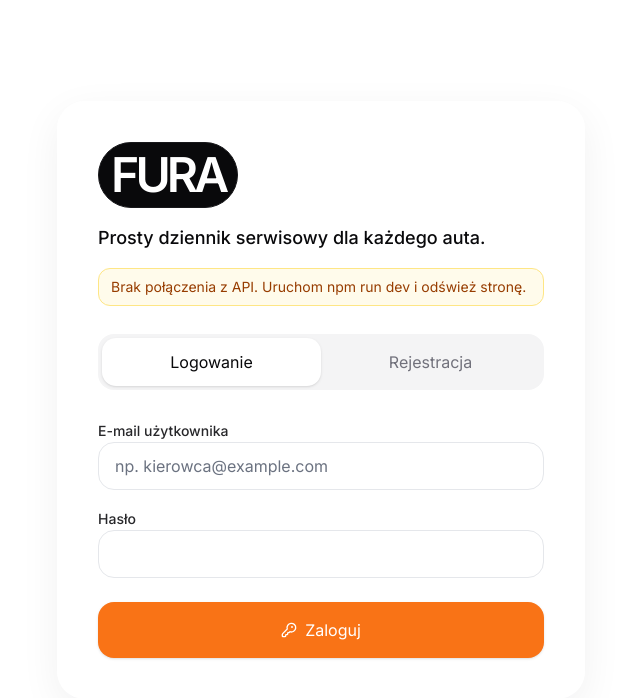
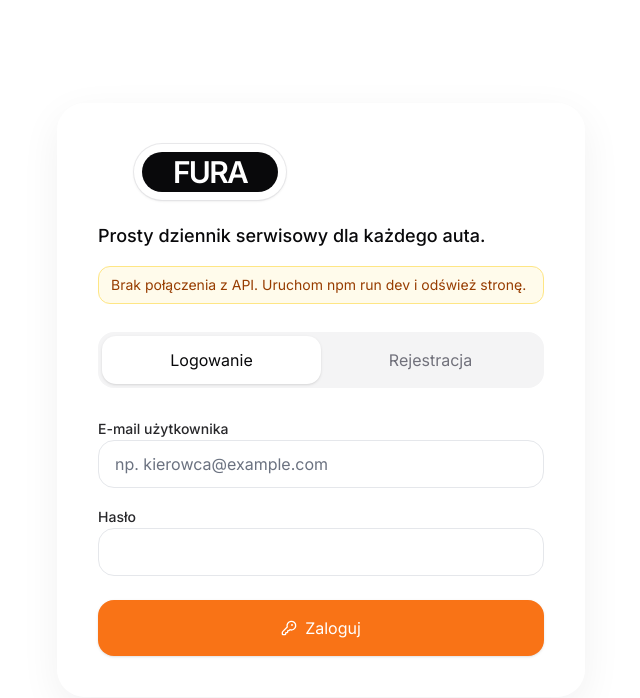
Before and after one commit to grzegorzskaszuba-pixel/fura, a React (Vite) app: page / in a window 1280 px wide. Shown: the top 698 px of the page, without its empty margins (319-959 px from the left). Built offline with nearby package versions, Linux system fonts and the light colour scheme; no server answers.

Commit message:
Authentication screen logo unification with main logo in the app

```diff
--- a/src/app/App.tsx
+++ b/src/app/App.tsx
@@ -18,17 +18,14 @@ import { ShareBrochureModal } from '@/features/vehicles/share-brochure-modal'
 import { VehicleCarousel } from '@/features/vehicles/vehicle-carousel'
 import { VehicleForm } from '@/features/vehicles/vehicle-form'
 import { EmptyState } from '@/shared/components/empty-state'
+import { BrandLogo } from '@/shared/components/brand-logo'
 import { AlertDialog, AlertDialogAction, AlertDialogCancel, AlertDialogContent, AlertDialogDescription, AlertDialogFooter, AlertDialogHeader, AlertDialogTitle } from '@/shared/components/ui/alert-dialog'
 import { Button } from '@/shared/components/ui/button'
 import { DropdownMenu, DropdownMenuContent, DropdownMenuItem, DropdownMenuLabel, DropdownMenuSeparator, DropdownMenuTrigger } from '@/shared/components/ui/dropdown-menu'
 import { getDefaultVehicleImage } from '@/shared/constants/vehicle-images'
-import { cn, getTodayIsoDate } from '@/shared/lib/utils'
+import { getTodayIsoDate } from '@/shared/lib/utils'
 import { sortEventsAsc, sortEventsDesc } from '@/shared/lib/format'
 import type { ServiceEvent, ServiceEventFormValues, ServiceTab, UserProfile, Vehicle, VehicleFormValues } from '@/shared/types/domain'
-
-const LOGO_PHASE_INTERVAL_MS = 10000
-const logoPhases = ['pill', 'icon'] as const
-type LogoPhase = (typeof logoPhases)[number]
 
 export default function App() {
   const [serviceTab, setServiceTab] = useState<ServiceTab>('history')
@@ -48,7 +45,6 @@ export default function App() {
   const [isServiceEventsLoading, setIsServiceEventsLoading] = useState(false)
   const [isBootstrapping, setIsBootstrapping] = useState(true)
   const [appError, setAppError] = useState<string | null>(null)
-  const [logoPhaseIndex, setLogoPhaseIndex] = useState(0)
   const [deleteVehicleDialogOpen, setDeleteVehicleDialogOpen] = useState(false)
   const [shareModalOpen, setShareModalOpen] = useState(false)
   const [shareId, setShareId] = useState<string | null>(null)
@@ -62,7 +58,6 @@ export default function App() {
   const editingVehicle = useMemo(() => vehicles.find((vehicle) => vehicle.id === editingVehicleId) ?? null, [editingVehicleId, vehicles])
   const editingEvent = useMemo(() => serviceEvents.find((event) => event.id === editingEventId) ?? null, [editingEventId, serviceEvents])
   const detailEvent = useMemo(() => serviceEvents.find((event) => event.id === detailEventId) ?? null, [detailEventId, serviceEvents])
-  const logoPhase: LogoPhase = logoPhases[logoPhaseIndex]
   const completedEvents = useMemo(() => sortEventsDesc(serviceEvents.filter((event) => event.status === 'completed')), [serviceEvents])
   const plannedEvents = useMemo(() => sortEventsAsc(serviceEvents.filter((event) => event.status === 'planned')), [serviceEvents])
   const visibleEvents = useMemo(() => (serviceTab === 'history' ? completedEvents : plannedEvents), [completedEvents, plannedEvents, serviceTab])
@@ -124,16 +119,6 @@ export default function App() {
 
     return () => {
       mounted = false
-    }
-  }, [])
-
-  useEffect(() => {
-    const phaseInterval = window.setInterval(() => {
-      setLogoPhaseIndex((prev) => (prev + 1) % logoPhases.length)
-    }, LOGO_PHASE_INTERVAL_MS)
-
-    return () => {
-      window.clearInterval(phaseInterval)
     }
   }, [])
 
@@ -607,33 +592,7 @@ export default function App() {
               </DropdownMenu>
             ) : null}
           </div>
-          <div className="relative inline-flex h-14 w-[188px] items-center justify-end" aria-label="Branding FURA">
-            <span
-              aria-hidden="true"
-              className={cn(
-                'absolute right-0 top-1/2 inline-flex h-14 -translate-y-1/2 items-center justify-center overflow-hidden rounded-full bg-white p-2 text-white shadow-sm ring-1 ring-zinc-200/80 transition-all duration-700 ease-in-out',
-                logoPhase === 'pill' ? 'w-[152px] opacity-100' : 'w-14 opacity-100',
-              )}
-            >
-              <span className="absolute inset-2 rounded-full bg-zinc-950" />
-              <span
-                className={cn(
-                  'absolute inset-0 z-10 grid place-items-center text-[30px] font-semibold leading-none tracking-[-0.06em] transition-opacity duration-500',
-                  logoPhase === 'pill' ? 'opacity-100' : 'opacity-0',
-                )}
-              >
-                FURA
-              </span>
-              <span
-                className={cn(
-                  'absolute inset-0 z-10 grid place-items-center text-[30px] font-semibold leading-none tracking-[-0.03em] transition-opacity duration-500',
-                  logoPhase === 'icon' ? 'opacity-100' : 'opacity-0',
-                )}
-              >
-                F
-              </span>
-            </span>
-          </div>
+          <BrandLogo />
         </header>
 
         {vehicles.length === 0 ? (
--- a/src/features/auth/auth-screen.tsx
+++ b/src/features/auth/auth-screen.tsx
@@ -5,6 +5,7 @@ import { useForm } from 'react-hook-form'
 import { z } from 'zod'
 
 import { Button } from '@/shared/components/ui/button'
+import { BrandLogo } from '@/shared/components/brand-logo'
 import { Card, CardContent } from '@/shared/components/ui/card'
 import { Input } from '@/shared/components/ui/input'
 import { Label } from '@/shared/components/ui/label'
@@ -74,9 +75,7 @@ export function AuthScreen({ onLogin, onRegister, onResetPassword, allowResetPas
         <CardContent className="p-6 sm:p-8 lg:p-10">
           <div className="mx-auto max-w-md space-y-7">
             <div className="space-y-4">
-              <div className="inline-flex items-center rounded-full border border-zinc-900 bg-zinc-950 px-3 py-2">
-                <span className="text-3xl font-semibold tracking-[-0.08em] text-white sm:text-5xl">FURA</span>
-              </div>
+              <BrandLogo />
               <p className="text-base font-medium leading-7 text-zinc-950 sm:text-lg">Prosty dziennik serwisowy dla każdego auta.</p>
               {startupError ? <p className="rounded-xl border border-amber-200 bg-amber-50 px-3 py-2 text-sm text-amber-800">{startupError}</p> : null}
             </div>
--- /dev/null
+++ b/src/shared/components/brand-logo.tsx
@@ -0,0 +1,52 @@
+import { useEffect, useState } from 'react'
+
+import { cn } from '@/shared/lib/utils'
+
+const LOGO_PHASE_INTERVAL_MS = 10000
+const logoPhases = ['pill', 'icon'] as const
+type LogoPhase = (typeof logoPhases)[number]
+
+export function BrandLogo() {
+  const [logoPhaseIndex, setLogoPhaseIndex] = useState(0)
+  const logoPhase: LogoPhase = logoPhases[logoPhaseIndex]
+
+  useEffect(() => {
+    const phaseInterval = window.setInterval(() => {
+      setLogoPhaseIndex((previousIndex) => (previousIndex + 1) % logoPhases.length)
+    }, LOGO_PHASE_INTERVAL_MS)
+
+    return () => {
+      window.clearInterval(phaseInterval)
+    }
+  }, [])
+
+  return (
+    <div className="relative inline-flex h-14 w-[188px] items-center justify-end" aria-label="Branding FURA">
+      <span
+        aria-hidden="true"
+        className={cn(
+          'absolute right-0 top-1/2 inline-flex h-14 -translate-y-1/2 items-center justify-center overflow-hidden rounded-full bg-white p-2 text-white shadow-sm ring-1 ring-zinc-200/80 transition-all duration-700 ease-in-out',
+          logoPhase === 'pill' ? 'w-[152px] opacity-100' : 'w-14 opacity-100',
+        )}
+      >
+        <span className="absolute inset-2 rounded-full bg-zinc-950" />
+        <span
+          className={cn(
+            'absolute inset-0 z-10 grid place-items-center text-[30px] font-semibold leading-none tracking-[-0.06em] transition-opacity duration-500',
+            logoPhase === 'pill' ? 'opacity-100' : 'opacity-0',
+          )}
+        >
+          FURA
+        </span>
+        <span
+          className={cn(
+            'absolute inset-0 z-10 grid place-items-center text-[30px] font-semibold leading-none tracking-[-0.03em] transition-opacity duration-500',
+            logoPhase === 'icon' ? 'opacity-100' : 'opacity-0',
+          )}
+        >
+          F
+        </span>
+      </span>
+    </div>
+  )
+}
```
Also changed, not shown: 1 other file (tests, documents, lock files or other folders).
